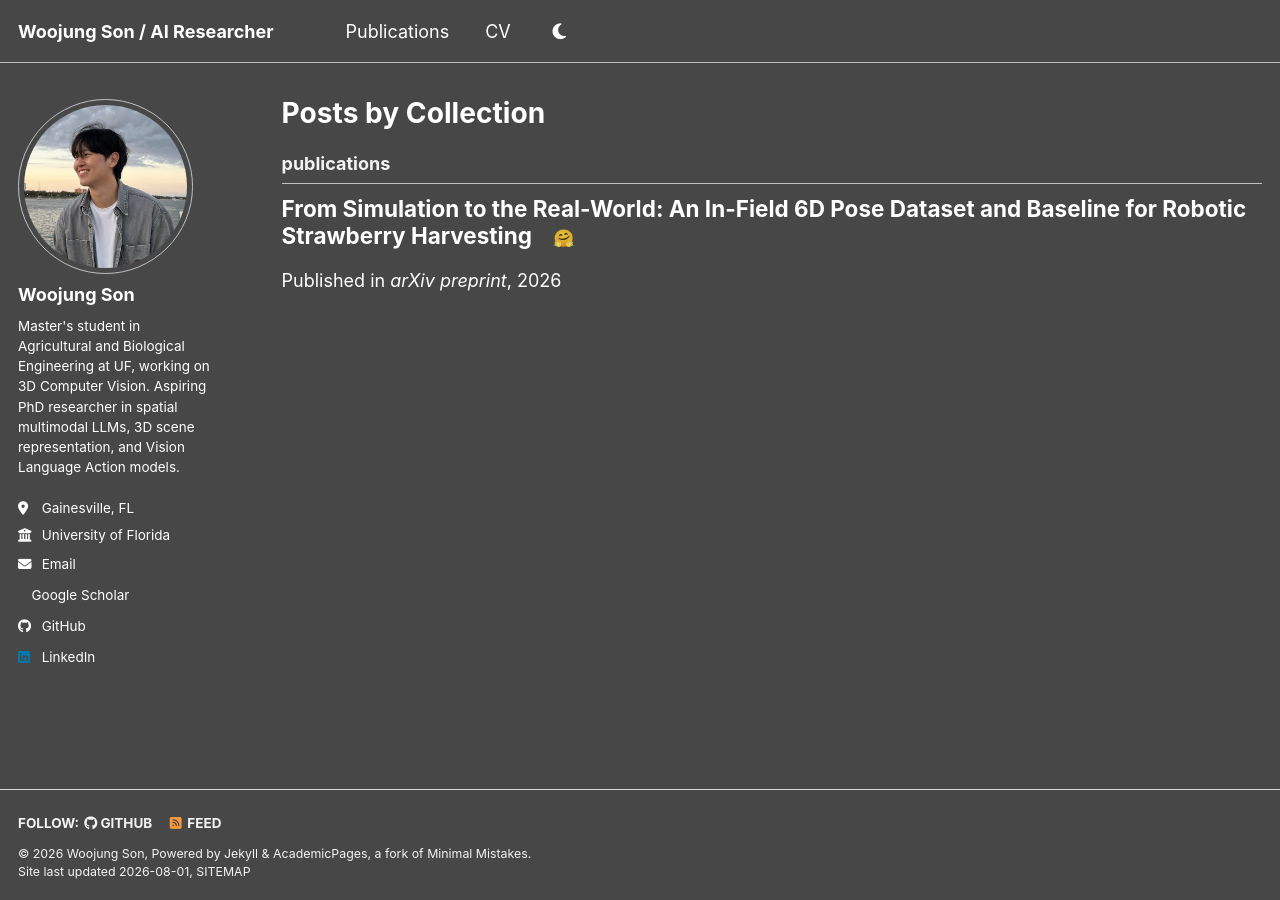
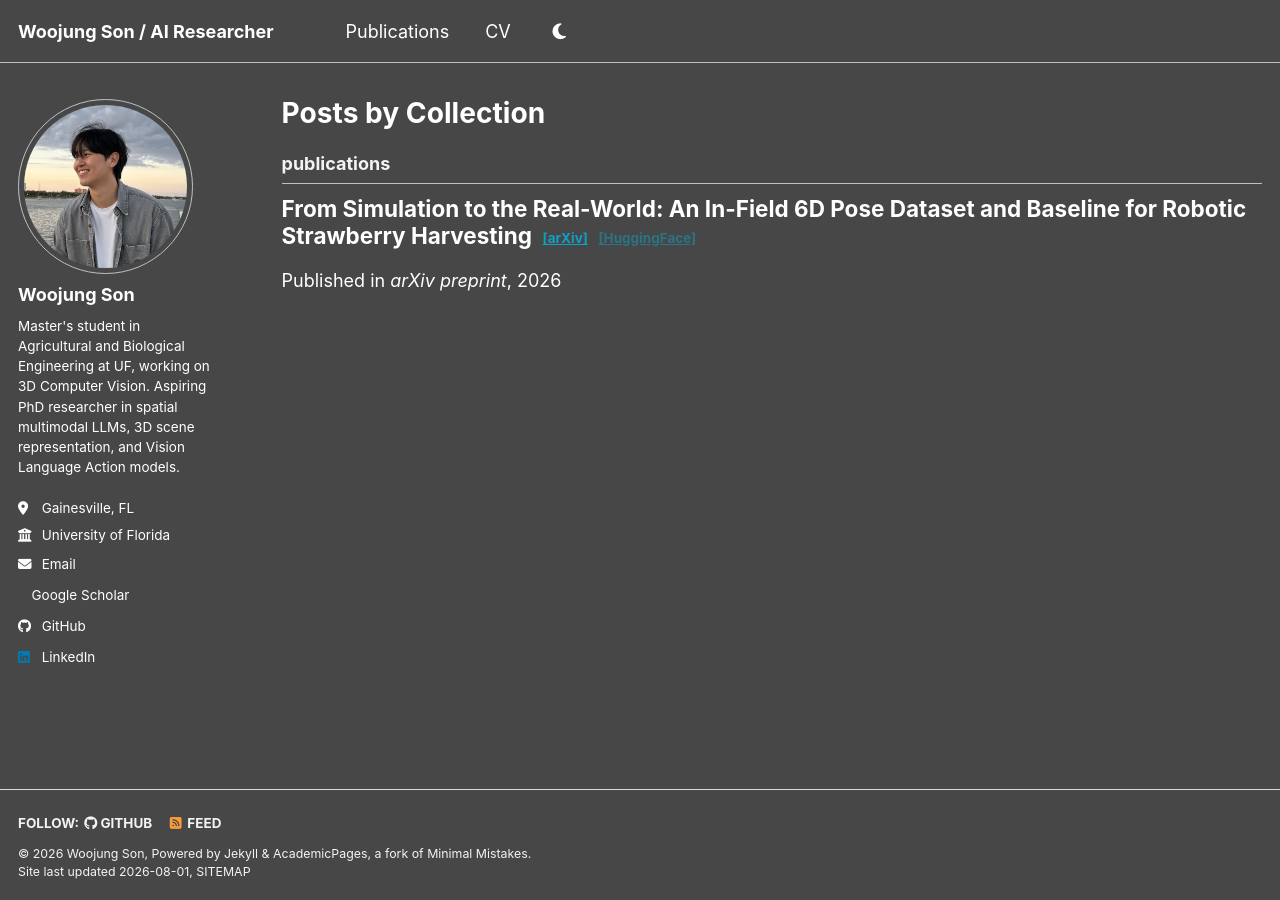
Before and after one commit to wjson2435/wjson2435.github.io, a Jekyll site: the page built from _pages/collection-archive.html, in a window 1280 px wide. Built offline with Jekyll 4.4.1, drawn with Linux system fonts in a browser that asks for light colours; a style sheet for code colours, icons or effects is not loaded.

Commit message:
Replace publication icons with bracketed text links

```diff
--- a/_includes/archive-single.html
+++ b/_includes/archive-single.html
@@ -29,10 +29,10 @@
     <h2 class="archive__item-title" itemprop="headline">
         {{ title }}
       {% if post.arxiv %}
-        &nbsp;<a href="{{ post.arxiv }}" title="arXiv" style="font-size: 0.75em; vertical-align: middle; opacity: 0.85;"><i class="ai ai-arxiv" aria-hidden="true"></i><span class="sr-only">arXiv</span></a>
+        &nbsp;<a href="{{ post.arxiv }}" style="font-size: 0.6em; vertical-align: middle;">[arXiv]</a>
       {% endif %}
       {% if post.huggingface %}
-        &nbsp;<a href="{{ post.huggingface }}" title="Hugging Face" style="font-size: 0.75em; vertical-align: middle; opacity: 0.85;">🤗<span class="sr-only">Hugging Face</span></a>
+        &nbsp;<a href="{{ post.huggingface }}" style="font-size: 0.6em; vertical-align: middle;">[HuggingFace]</a>
       {% endif %}
     </h2>
 
```
